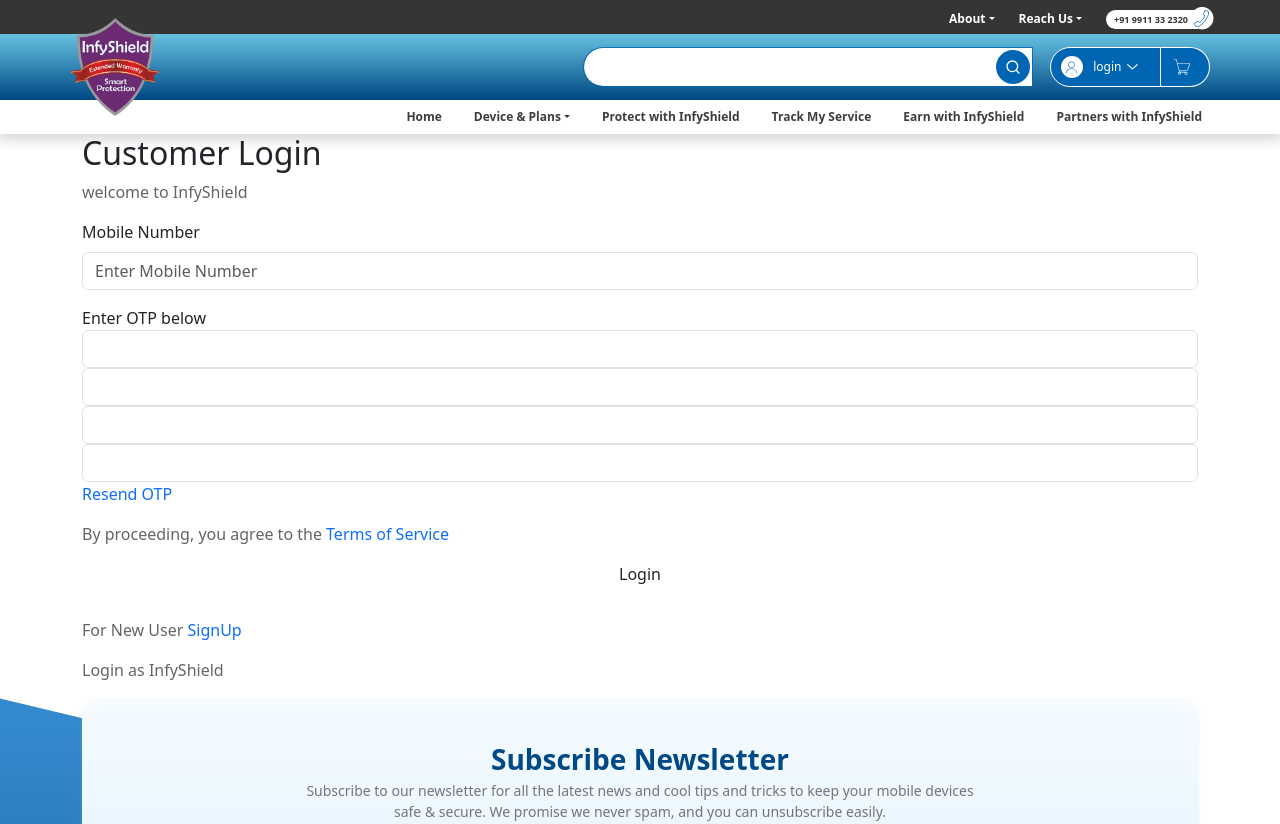
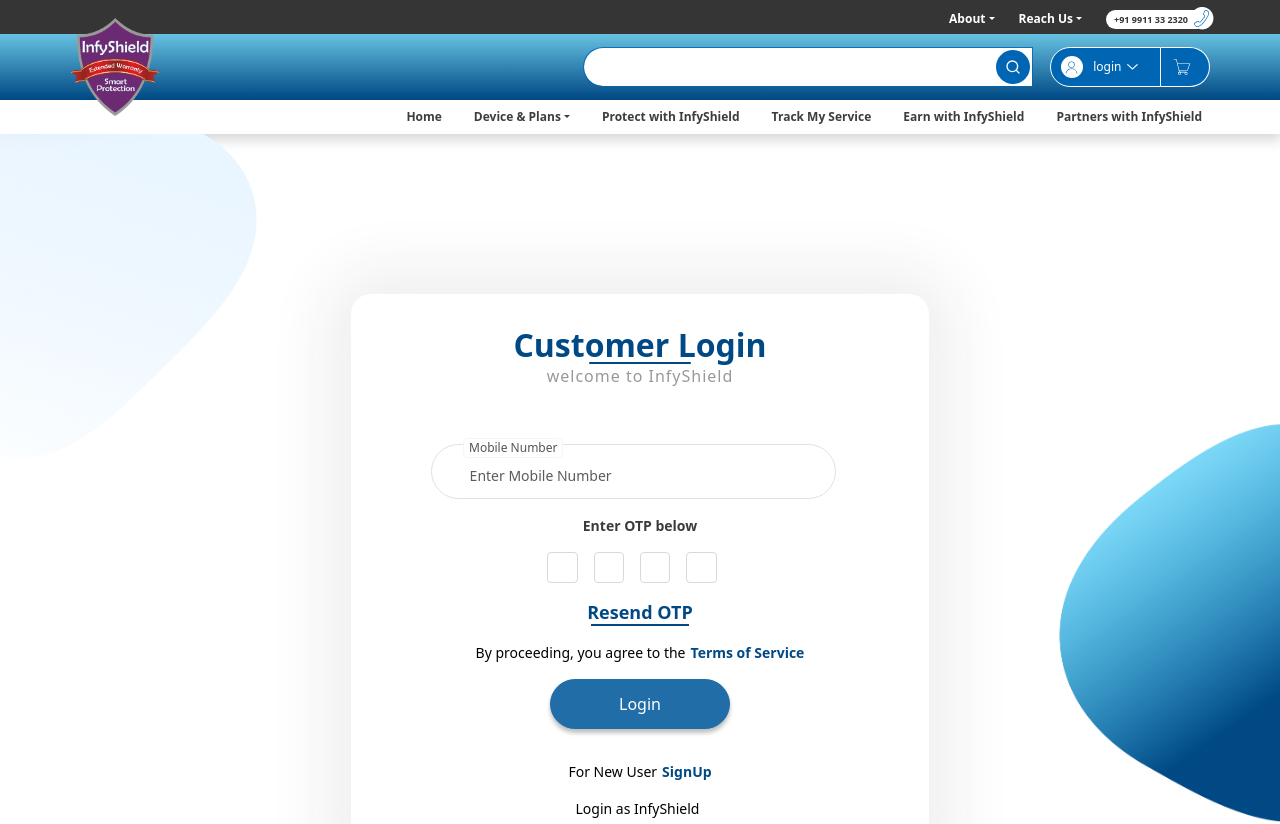
Before and after one commit to yash070711/infishield-d2c-frontend, a Next.js app: page /login in a window 1280 px wide. Shown: the top 824 px of the page. Built offline with nearby package versions, Linux system fonts and the light colour scheme.

Commit message:
added login page

```diff
--- a/src/environments/index.ts
+++ b/src/environments/index.ts
@@ -4,8 +4,8 @@
 };
 
 export const APP_INFO = {
-	TITLE: "Inifinity Customer",
-	DESCRIPTION: "Inifinty | Customer | App",
+	TITLE: "InfyShield Customer",
+	DESCRIPTION: "InfyShield | Customer | App",
 };
 
 export const SOCIAL_URL = {
--- a/src/pages/_app.tsx
+++ b/src/pages/_app.tsx
@@ -8,6 +8,7 @@
 import "@/styles/OurPartner.css";
 import "@/styles/InfyAbout.css";
 import "@/styles/Footer.css";
+import "@/styles/Login.scss";
 import type { AppProps } from "next/app";
 import Head from "next/head";
 import 'bootstrap/dist/css/bootstrap.min.css';
--- /dev/null
+++ b/src/styles/Login.scss
@@ -0,0 +1,323 @@
+.loginSection {
+position: relative;
+padding: 10rem 0 10rem;
+
+
+    .login--body {
+        display: flex;
+        flex-direction: column;
+        align-items: center;
+        max-width: 578px;
+        padding: 0 5rem 2.5rem;
+        margin: 0 auto;
+        border-radius: 20px;
+        box-shadow: 0 0 65px 22px rgba(35,35,35,8%);
+
+        .headerTop {
+            margin: 2rem auto;
+
+            h2 {
+                font-size: 32px;
+                font-weight: 600;
+                text-align: center;
+                color: #004985;
+                position: relative;
+                display: flex;
+                flex-direction: column;
+                align-items: center;
+                margin: 0;
+
+                &::after {
+                    content: "";
+                    position: absolute;
+                    bottom: 0px;
+                    background: #004985;
+                    height: 2px;
+                    width: 40%;
+                    border-radius: 30px;
+                    transition: width 0.5s;
+                }
+            }
+
+            p{
+                font-size: 16px;
+                font-weight: 400;
+                letter-spacing: 1px;
+                color: #333333;
+                opacity: 0.5;
+                text-align: center;
+                margin: 0;
+            }
+        }
+
+
+        .login--form {
+
+                input[type="radio"]:checked +.btn{
+                    background-color: #216DA8;
+                    color: #fff;
+                    border-color: #216DA8;
+                    transition: all ease 0.5s;
+                }
+
+                input[type="radio"] +.btn{
+                    background-color: #fff;
+                    color: #216DA8;
+                    border-color: #216DA8;
+                    transition: all ease 0.5s;
+
+                }
+
+                input, select {
+                    width: 97%;
+                    padding: 1.25rem 2.25rem .75rem 2.35rem;
+                    font-size: 14px;
+                    color: #888;
+                    font-weight: 400;
+                    border-radius: 30px;
+                    background-color: #fff;
+                }
+
+                input::-webkit-outer-spin-button,
+                input::-webkit-inner-spin-button {
+                    -webkit-appearance: none;
+                }
+
+                input[type=number] {
+                    -moz-appearance: textfield;
+                }
+
+                option {
+                    font-weight: 400;
+                    display: block;
+                    min-height: 1.2em;
+                    padding: 1.25rem .75rem 1.25rem .75rem;
+                }
+
+                .form-control:focus, .form-select:focus {
+                    border-color: #004685;
+                    outline: 0;
+                    box-shadow: none;
+                }
+
+                label {
+                    position: relative;
+                    top: 14px;
+                    background: #fff;
+                    padding: 0 5px;
+                    left: 32px;
+                    margin: 0;
+                    font-size: 12px;
+                    color: #545454;
+                    font-weight: 400;
+                    border-radius: 0.375em;
+                    border: 1px solid #f5f5f5;
+                }
+
+                input[type="radio"] + label {
+                    position: relative;
+                    background: #fff;
+                    padding: 8px;
+                    margin: 0;
+                    top: 0;
+                    left: 0;
+                    font-size: 16px;
+                    color: #545454;
+                    font-weight: 400;
+                    border-radius: 0.375em;
+                    border: 1px solid #f5f5f5;
+                }
+
+                .loginAuth-btn {
+                    display: flex;
+                    justify-content: center;
+                    align-items: center;
+                    width: 180px;
+                    padding: 12px 32px;
+                    font-size: 16px;
+                    font-weight: 400;
+                    color: #ffffff;
+                    background: #216DA8;
+                    border: 1px solid #216DA8;
+                    border-radius: 20px;
+                    box-shadow: 0px 4px 4px 0px #00000040;
+                    transition: all ease 0.5s;
+                }
+
+                .smallTextInfo {
+                    font-size: 12px;
+                    font-family: var(--para-font2);
+                    font-weight: 600;
+                    color: #353535d1;
+                }
+
+            // OTP
+
+            .otp {
+                text-align: center;
+                margin: 0 auto 16px;
+                display: flex;
+                justify-content: center;
+                color: #3b3b3b;
+                font-family: var(--para-font2);
+                font-size: 14px;
+                font-weight: 600;
+            }
+
+            .otp-input-fields {
+                display: flex;
+                flex-direction: row;
+                justify-content: center;
+
+                input {
+                    width: 1.9rem;
+                    height: 1.9rem;
+                    padding: 3px 6px;
+                    font-size: 16px;
+                    border: none;
+                    margin: 0 1rem 0 0;
+                    background-color: rgba(255, 255, 255, .1);
+                    border-radius: 0.25rem;
+                    color: #313131;
+                    border: 1px solid #d9d9d9;
+                    text-align: center;
+                    transition: all 150ms ease-in-out;
+
+                    // &:last-child {
+                    //     margin: 0 0 0 0;
+                    // }
+
+                    &:focus {
+                        color: #000000;
+                        outline: 0.123rem solid #004685;
+                    }
+
+                    // &:nth-child(3) {
+                    //     margin: 0 3rem 0 0;
+                    // }
+
+                    &:disabled {
+                        opacity: 0.3;
+                    }
+                }
+
+            }
+
+            .resendOtp {
+                position: relative;
+                display: flex;
+                text-align: center;
+                flex-direction: column;
+                align-items: center;
+                width: max-content;
+                margin: 16px auto 0;
+                font-size: 18px;
+                font-family: var(--para-font2);
+                font-weight: 600;
+                line-height: 1.5;
+                color: #004985;
+                text-align: center;
+                transition: all ease 0.5s;
+
+                &::after {
+                    content: "";
+                    position: absolute;
+                    bottom: 0px;
+                    background: #004985;
+                    height: 2px;
+                    width: 98px;
+                    transition: width 0.5s;
+                }
+
+                &:hover {
+                    color: #3184c7;
+                }
+
+                &:hover::after {
+                    width: 70px;
+                    background-color: #3184c7;
+                }
+            }
+
+            p {
+                font-size: 14px;
+                font-weight: 400;
+                color: #000000;
+                display: flex;
+                justify-content: center;
+            }
+
+            .paraLink {
+                position: relative;
+                margin-left: 5px;
+                display: flex;
+                text-align: center;
+                flex-direction: column;
+                align-items: center;
+                color: #004985;
+                font-weight: 600;
+                transition: all ease 0.5s;
+
+                &::after {
+                    content: "";
+                    position: absolute;
+                    bottom: 0px;
+                    background: #004985;
+                    height: 2px;
+                    width: 0;
+                    transition: width 0.5s;
+                }
+
+                &:hover {
+                    color: #3184c7;
+                }
+
+                &:hover::after {
+                    width: 70%;
+                    background-color: #3184c7;
+                }
+            }
+        }
+
+    }
+
+
+
+
+
+}
+
+
+.bubleBg {
+    position: relative;
+    z-index: 1;
+    display: flex;
+
+    &::before {
+        content: '';
+        position: absolute;
+        left: 0;
+        top: 0;
+        background-image: url("../assets/img/topLeft-Shape.png");
+        background-position: initial;
+        background-size: 28%;
+        background-repeat: no-repeat;
+        width: 100%;
+        height: 100%;
+        z-index: -1;
+    }
+
+    &::after {
+        content: '';
+        position: absolute;
+        right: 0;
+        bottom: 0;
+        background-image: url("../assets/img/bottomright-shape.png");
+        background-position: 100%;
+        background-size: 28%;
+        background-repeat: no-repeat;
+        width: 100%;
+        height: 100%;
+        z-index: -1;
+    }
+}
```
